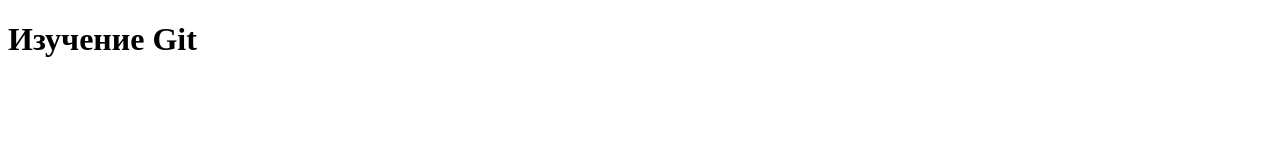
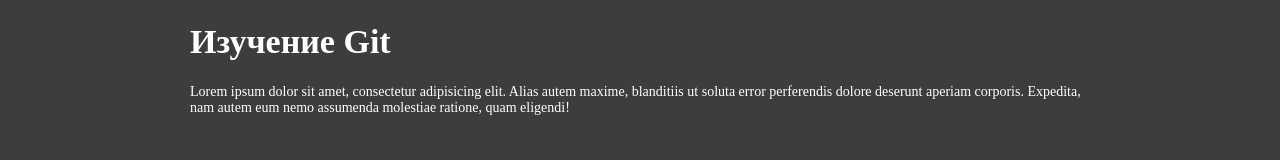
Before and after one commit to aliabdusalamov/Test-Git, a plain HTML site: page index.html in a window 1280 px wide. Drawn offline with Linux system fonts and the light colour scheme.

Commit message:
третий commit

```diff
--- a/index.html
+++ b/index.html
@@ -3,8 +3,12 @@
 <head>
 	<meta charset="UTF-8">
 	<title>Git Уроки</title>
+	<link rel="stylesheet" href="main.css">
 </head>
 <body>
-	<h1>Изучение Git</h1>
+	<div class="wrap">
+		<h1>Изучение Git</h1>
+		<p>Lorem ipsum dolor sit amet, consectetur adipisicing elit. Alias autem maxime, blanditiis ut soluta error perferendis dolore deserunt aperiam corporis. Expedita, nam autem eum nemo assumenda molestiae ratione, quam eligendi!</p>
+	</div>
 </body>
 </html>
--- a/main.css
+++ b/main.css
@@ -0,0 +1,16 @@
+body {
+	background: #3d3d3d;
+	color: #fff;
+	margin: 0;
+	padding: 0;
+	font-size: 14px;
+}
+
+.wrap {
+	width: 900px;
+	margin: 0 auto;
+}
+
+h1 {
+	font-size: 34px;
+}
```
